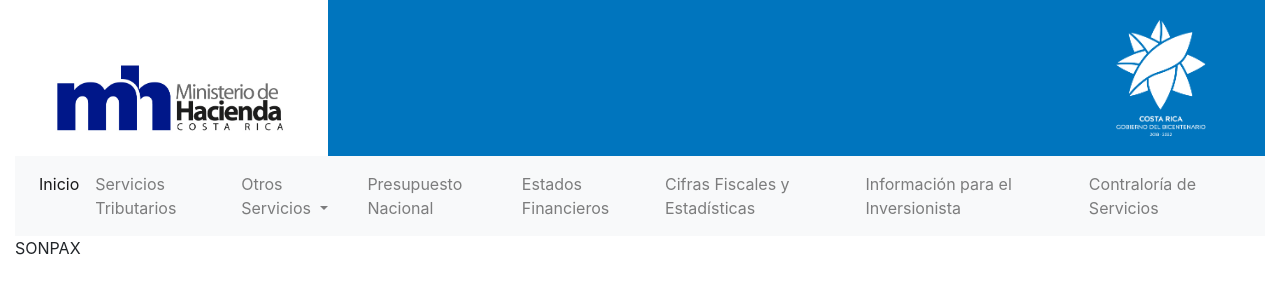
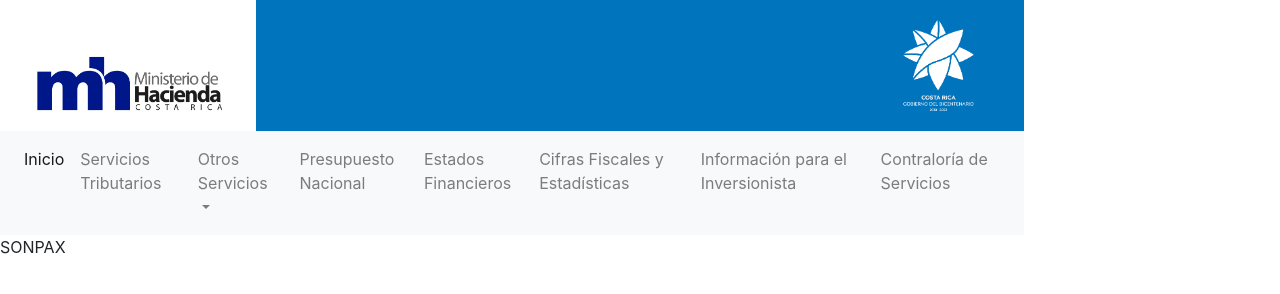
Before and after one commit to esreal12/proyecto-final-dwebII, a website: page index.html in a window 1280 px wide. Drawn offline with nearby package versions, Linux system fonts and the light colour scheme.

```diff
--- a/index.html
+++ b/index.html
@@ -13,7 +13,7 @@
 
 
 
-<body class="general-container container-fluid">
+<body class="general-container">
 
 
 
```
